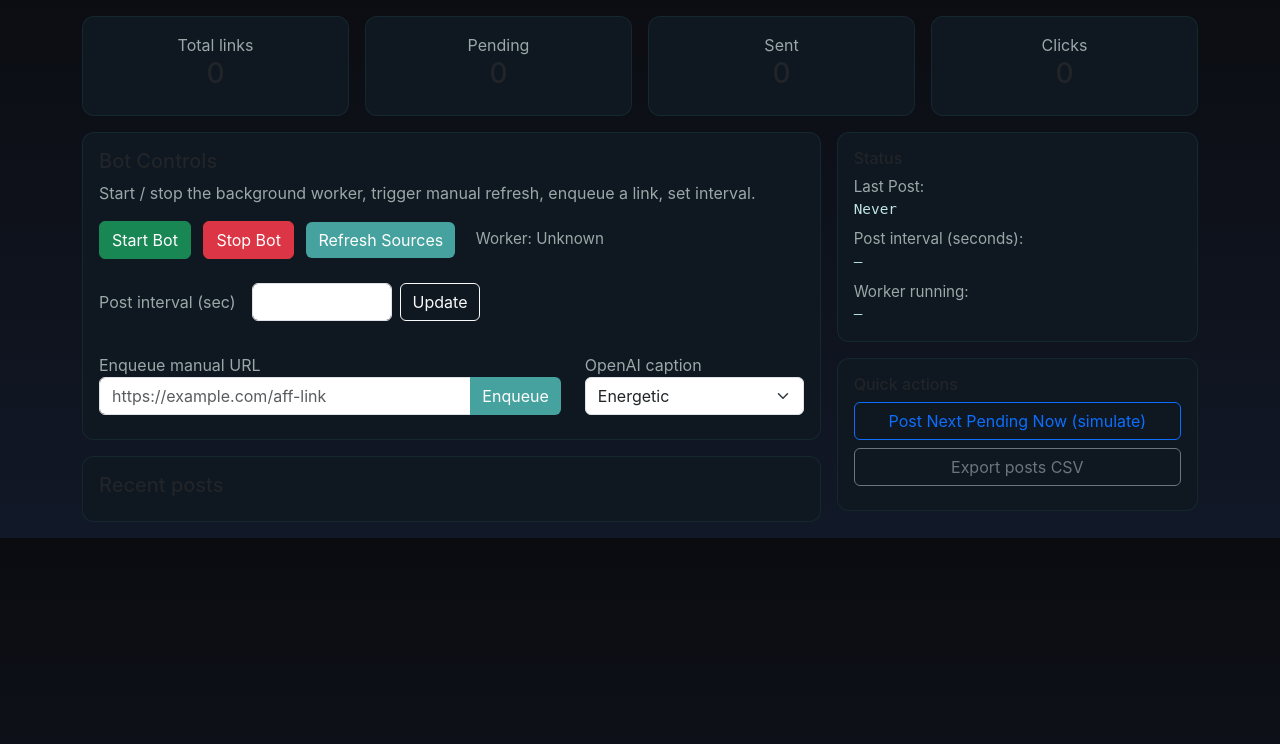
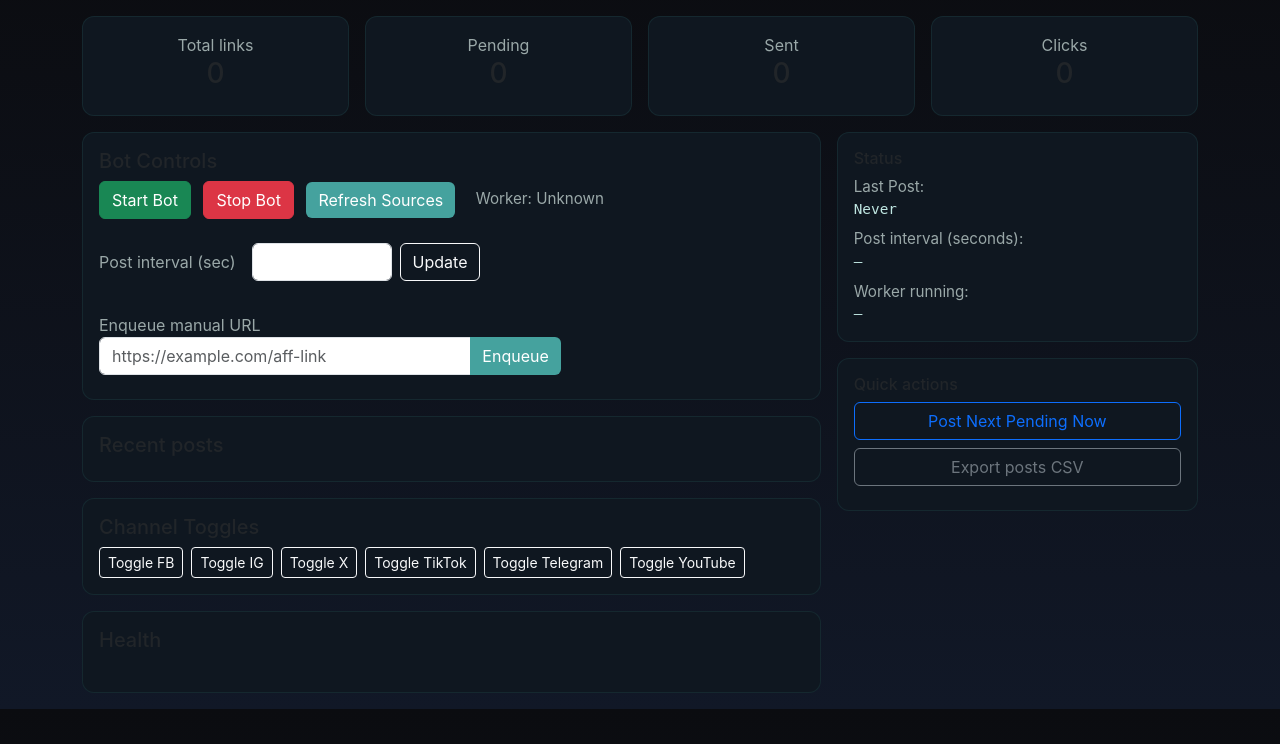
Before and after one commit to slickofficials/AUTOAFFILIATE-AI-v7.0, a Python web app: template templates/dashboard.html in a window 1280 px wide. Shown: the part 56-800 px from the top of the page. Run offline with Jinja, Linux system fonts and the light colour scheme; the template is opened without the code that fills it, so the values that code supplies are empty.

Commit message:
Update dashboard.html

```diff
--- a/templates/dashboard.html
+++ b/templates/dashboard.html
@@ -29,50 +29,27 @@
 
 <div class="container">
   <div class="row g-3 mb-3">
-    <div class="col-md-3">
-      <div class="card p-3 text-center">
-        <div class="muted">Total links</div>
-        <div id="totalLinks" class="h3">0</div>
-      </div>
-    </div>
-    <div class="col-md-3">
-      <div class="card p-3 text-center">
-        <div class="muted">Pending</div>
-        <div id="pending" class="h3">0</div>
-      </div>
-    </div>
-    <div class="col-md-3">
-      <div class="card p-3 text-center">
-        <div class="muted">Sent</div>
-        <div id="sent" class="h3">0</div>
-      </div>
-    </div>
-    <div class="col-md-3">
-      <div class="card p-3 text-center">
-        <div class="muted">Clicks</div>
-        <div id="clicks" class="h3">0</div>
-      </div>
-    </div>
+    <div class="col-md-3"><div class="card p-3 text-center"><div class="muted">Total links</div><div id="totalLinks" class="h3">0</div></div></div>
+    <div class="col-md-3"><div class="card p-3 text-center"><div class="muted">Pending</div><div id="pending" class="h3">0</div></div></div>
+    <div class="col-md-3"><div class="card p-3 text-center"><div class="muted">Sent</div><div id="sent" class="h3">0</div></div></div>
+    <div class="col-md-3"><div class="card p-3 text-center"><div class="muted">Clicks</div><div id="clicks" class="h3">0</div></div></div>
   </div>
 
   <div class="row g-3 mb-3">
     <div class="col-md-8">
       <div class="card p-3">
         <h5>Bot Controls</h5>
-        <p class="muted">Start / stop the background worker, trigger manual refresh, enqueue a link, set interval.</p>
         <div class="mb-2">
           <button class="btn btn-success me-2" id="startBot">Start Bot</button>
           <button class="btn btn-danger me-2" id="stopBot">Stop Bot</button>
           <button class="btn btn-primary me-2" id="refreshSources">Refresh Sources</button>
           <span id="workerStatus" class="ms-2 muted small-box">Worker: Unknown</span>
         </div>
-
         <div class="d-flex gap-2 align-items-center my-3">
           <label class="muted me-2">Post interval (sec)</label>
           <input type="number" id="intervalInput" class="form-control" style="width:140px;" />
           <button class="btn btn-outline-light" id="updateInterval">Update</button>
         </div>
-
         <div class="row mt-3">
           <div class="col-md-8">
             <label class="muted">Enqueue manual URL</label>
@@ -82,21 +59,29 @@
             </div>
             <div id="enqueueMsg" class="muted mt-2"></div>
           </div>
-          <div class="col-md-4">
-            <label class="muted">OpenAI caption</label>
-            <select id="aiStyle" class="form-select">
-              <option value="energetic">Energetic</option>
-              <option value="funny">Funny</option>
-              <option value="professional">Professional</option>
-              <option value="viral">Viral</option>
-            </select>
-          </div>
         </div>
       </div>
 
       <div class="card p-3 mt-3">
         <h5>Recent posts</h5>
         <div id="recentList" style="max-height:280px; overflow:auto;"></div>
+      </div>
+
+      <div class="card p-3 mt-3">
+        <h5>Channel Toggles</h5>
+        <div id="channelControls" class="d-flex flex-wrap gap-2">
+          <button class="btn btn-sm btn-outline-light" onclick="toggleChannel('fb')">Toggle FB</button>
+          <button class="btn btn-sm btn-outline-light" onclick="toggleChannel('ig')">Toggle IG</button>
+          <button class="btn btn-sm btn-outline-light" onclick="toggleChannel('x')">Toggle X</button>
+          <button class="btn btn-sm btn-outline-light" onclick="toggleChannel('tiktok')">Toggle TikTok</button>
+          <button class="btn btn-sm btn-outline-light" onclick="toggleChannel('telegram')">Toggle Telegram</button>
+          <button class="btn btn-sm btn-outline-light" onclick="toggleChannel('youtube')">Toggle YouTube</button>
+        </div>
+      </div>
+
+      <div class="card p-3 mt-3">
+        <h5>Health</h5>
+        <pre id="healthSummary" class="code"></pre>
       </div>
     </div>
 
@@ -110,14 +95,12 @@
         <div class="muted small-box">Worker running:</div>
         <div id="workerRunning" class="code">—</div>
       </div>
-
       <div class="card p-3">
         <h6>Quick actions</h6>
-        <button class="btn btn-outline-primary w-100 mb-2" id="postNow">Post Next Pending Now (simulate)</button>
+        <button class="btn btn-outline-primary w-100 mb-2" id="postNow">Post Next Pending Now</button>
         <button class="btn btn-outline-secondary w-100 mb-2" id="downloadCsv">Export posts CSV</button>
       </div>
     </div>
-
   </div>
 </div>
 
@@ -135,7 +118,6 @@ async function loadStats(){
     document.getElementById('workerRunning').textContent = d.worker_running ? 'Yes' : 'No';
     document.getElementById('workerStatus').textContent = 'Worker: ' + (d.worker_running ? 'Running' : 'Stopped');
 
-    // fetch recent posts for UI listing
     const rp = await axios.get('/api/recent_posts').catch(()=>null);
     if(rp && rp.data && rp.data.recent_posts){
       const listEl = document.getElementById('recentList');
@@ -149,62 +131,17 @@ async function loadStats(){
         listEl.appendChild(el);
       });
     }
-  }catch(e){
-    console.error('loadStats', e);
-  }
+    loadHealth();
+  }catch(e){ console.error('loadStats', e); }
+}
+
+async function loadHealth(){
+  try{
+    const res = await axios.get('/api/health');
+    document.getElementById('healthSummary').textContent = JSON.stringify(res.data,null,2);
+  }catch(e){ console.error('loadHealth', e); }
 }
 
 document.getElementById('refreshBtn').addEventListener('click', loadStats);
-document.getElementById('startBot').addEventListener('click', async ()=>{
-  await axios.post('/api/control', { action: 'start' });
-  loadStats();
-});
-document.getElementById('stopBot').addEventListener('click', async ()=>{
-  await axios.post('/api/control', { action: 'stop' });
-  loadStats();
-});
-document.getElementById('refreshSources').addEventListener('click', async ()=>{
-  await axios.post('/api/control', { action: 'refresh' });
-  loadStats();
-});
-document.getElementById('updateInterval').addEventListener('click', async ()=>{
-  const val = document.getElementById('intervalInput').value;
-  await axios.post('/api/interval', { interval: val });
-  alert('Interval updated');
-  loadStats();
-});
-document.getElementById('enqueueBtn').addEventListener('click', async ()=>{
-  const url = document.getElementById('enqueueUrl').value;
-  if(!url){ document.getElementById('enqueueMsg').textContent = 'Enter URL'; return; }
-  const res = await axios.post('/api/enqueue', { url }).catch(e=>{ alert('enqueue failed'); console.error(e); });
-  document.getElementById('enqueueMsg').textContent = res ? 'Enqueued' : 'Failed';
-  document.getElementById('enqueueUrl').value = '';
-  loadStats();
-});
-document.getElementById('postNow').addEventListener('click', async ()=>{
-  // trigger a manual worker refresh then try to post next via /api/control -> refresh then start/stop will run in background
-  await axios.post('/api/control', { action: 'refresh' });
-  alert('Refresh queued; worker will pick pending posts when running.');
-});
-document.getElementById('downloadCsv').addEventListener('click', async ()=>{
-  const r = await axios.get('/export/posts.csv').catch(()=>null);
-  if(r && r.data){
-    const blob = new Blob([r.data], {type:'text/csv'});
-    const url = URL.createObjectURL(blob);
-    const a = document.createElement('a'); a.href = url; a.download = 'posts.csv'; a.click();
-    URL.revokeObjectURL(url);
-  } else alert('Export failed.');
-});
-
-async function init(){
-  loadStats();
-  // fetch defaults for interval input
-  try{
-    const s = await axios.get('/api/stats');
-    document.getElementById('intervalInput').value = s.post_interval_seconds || 10800;
-  }catch(e){}
-}
-init();
-</script>
-</body>
-</html>
+document.getElementById('startBot').addEventListener('click', async ()=>{ await axios.post('/api/control', { action: 'start' }); loadStats(); });
+document.getElementBy
```
